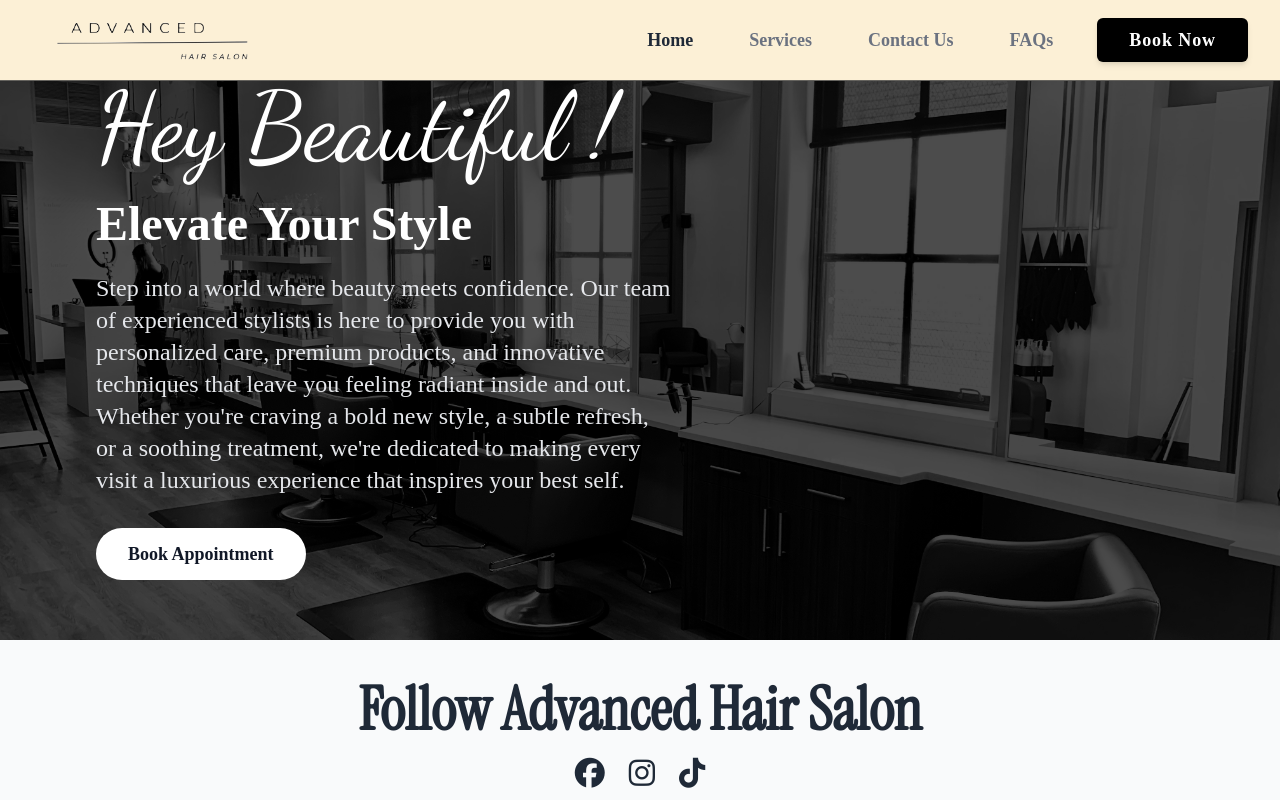
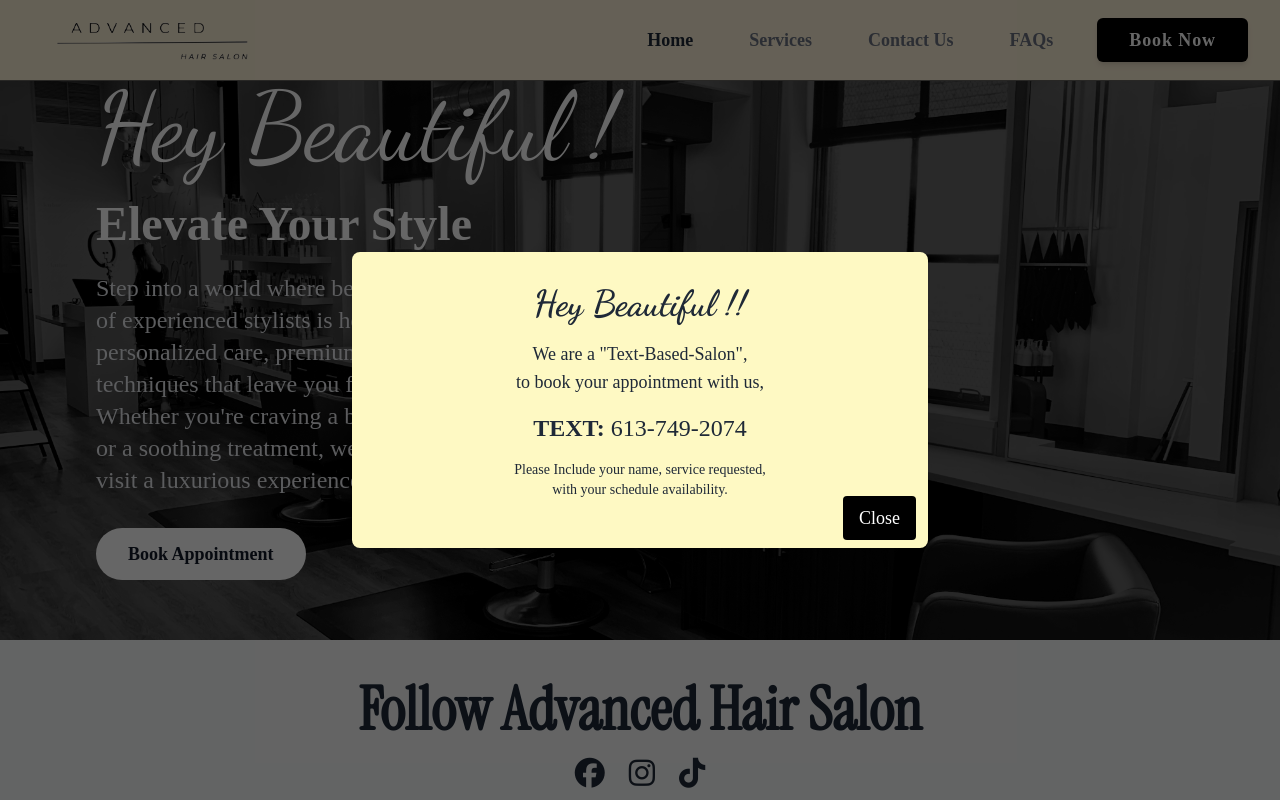
Before and after one commit to SharmaDeepak98/salon-app, a React (Vite) app: page / in a window 1280 px wide. Both pictures are taken after a click on the button "Book Appointment". Shown: the top 800 px of the page. Built offline with nearby package versions, Linux system fonts and the light colour scheme.

Commit message:
added a new modal for book button

```diff
--- /dev/null
+++ b/src/components/BookModal.tsx
@@ -0,0 +1,35 @@
+interface BookModalProps {
+  isOpen: boolean;
+  onClose: () => void;
+}
+
+const BookModal: React.FC<BookModalProps> = ({ isOpen, onClose }) => {
+  if (!isOpen) return null;
+
+  return (
+    <div className="fixed inset-0 bg-black bg-opacity-60 flex items-center justify-center z-50">
+      <div className=" rounded-lg p-8 max-w-xl w-full mx-4 relative z-10 max-h-[90vh] bg-yellow-100">
+        <div className="mb-4 text-center">
+          <h1 className="text-4xl font-dancingScript font-[950]">
+            Hey Beautiful !!
+          </h1>
+          <p className="text-lg mt-4">We are a "Text-Based-Salon",</p>
+          <p className="text-lg mb-4">to book your appointment with us,</p>
+          <h1 className="text-2xl my-4 "><span className="font-bold ">TEXT:</span> 613-749-2074</h1>
+          <p className="text-sm ">Please Include your name, service requested,</p>
+          <p className="text-sm  ">with your schedule availability.</p>
+        </div>
+        <div className="bottom-2 right-3 absolute ">
+        <button
+          onClick={onClose}
+          className=" mt-4 px-4 py-2 bg-black text-white rounded hover:bg-gray-800  "
+        >
+          Close
+        </button>
+        </div>
+      </div>
+    </div>
+  );
+};
+
+export default BookModal;
--- a/src/components/Footer.tsx
+++ b/src/components/Footer.tsx
@@ -1,14 +1,18 @@
 import { motion } from "framer-motion";
 import { navItems } from "../constants";
-
+import BookModal from "./BookModal";
+import { useState } from "react";
 
 const Footer = () => {
+  const [isBookModalOpen, setIsBookModalOpen] = useState(false);
+
   const fadeInUpVariants = {
     hidden: { opacity: 0, y: 20 },
     visible: { opacity: 1, y: 0 },
   };
 
   return (
+    <div>
       <div className="bg-gray-900">
         <motion.section
           initial="hidden"
@@ -19,7 +23,10 @@ const Footer = () => {
           className="py-16 px-8 bg-gray-900 text-white"
         >
           <div className="max-w-4xl mx-auto text-center">
-          <motion.h2 variants={fadeInUpVariants} className="text-4xl font-bold mb-6">
+            <motion.h2
+              variants={fadeInUpVariants}
+              className="text-4xl font-bold mb-6"
+            >
               Ready to Transform Your Look?
             </motion.h2>
             <motion.p variants={fadeInUpVariants} className="text-xl mb-8">
@@ -29,6 +36,7 @@ const Footer = () => {
               whileHover={{ scale: 1.05 }}
               whileTap={{ scale: 0.95 }}
               className="bg-white text-gray-900 px-8 py-3 rounded-full font-semibold hover:bg-gray-100 transition-colors"
+              onClick={() => setIsBookModalOpen(true)}
             >
               Book Now
             </motion.button>
@@ -100,8 +108,13 @@ const Footer = () => {
                 Policy <span className="font-dancingScript"> & </span> Legal
               </h3>
               <ul className="space-y-2">
-              {["Salon Policies", "Terms and Conditions", "FAQ", "Privacy Policy", "Payment Methods"].map(
-                (item, index) => (
+                {[
+                  "Salon Policies",
+                  "Terms and Conditions",
+                  "FAQ",
+                  "Privacy Policy",
+                  "Payment Methods",
+                ].map((item, index) => (
                   <motion.li
                     key={item}
                     initial={{ opacity: 0, x: -20 }}
@@ -112,8 +125,7 @@ const Footer = () => {
                       {item}
                     </a>
                   </motion.li>
-                )
-              )}
+                ))}
               </ul>
             </motion.div>
 
@@ -130,7 +142,10 @@ const Footer = () => {
               <p className="font-robotoCondensed">
                 <strong>Tel: </strong> 613-749-2074 <br />
                 <strong>Email: </strong>
-              <a href="mailto:emailtosomewhere@gmail.com" className="hover:text-gray-200">
+                <a
+                  href="mailto:emailtosomewhere@gmail.com"
+                  className="hover:text-gray-200"
+                >
                   emailtosomewhere@gmail.com
                 </a>
               </p>
@@ -157,6 +172,12 @@ const Footer = () => {
           </div>
         </footer>
       </div>
+
+      <BookModal
+        isOpen={isBookModalOpen}
+        onClose={() => setIsBookModalOpen(false)}
+      />
+    </div>
   );
 };
 
--- a/src/components/HomepageComponents/AboutSection.tsx
+++ b/src/components/HomepageComponents/AboutSection.tsx
@@ -1,13 +1,17 @@
+import { useState } from "react";
 import salonInterior2 from "../../assets/images/salonInterior2.jpg";
 import { motion } from "framer-motion";
+import BookModal from "../BookModal";
 
 const AboutSection = () => {
+  const [isBookModalOpen, setIsBookModalOpen] = useState(false);
+
   const containerVariants = {
     hidden: { opacity: 0 },
     visible: {
       opacity: 1,
-      transition: { staggerChildren: 0.2, duration: 0.8 }
-    }
+      transition: { staggerChildren: 0.2, duration: 0.8 },
+    },
   };
 
   const textVariants = {
@@ -15,8 +19,8 @@ const AboutSection = () => {
     visible: {
       opacity: 1,
       x: 0,
-      transition: { duration: 0.6, ease: "easeOut" }
-    }
+      transition: { duration: 0.6, ease: "easeOut" },
+    },
   };
 
   const imageVariants = {
@@ -24,11 +28,12 @@ const AboutSection = () => {
     visible: {
       opacity: 1,
       x: 0,
-      transition: { duration: 0.8, ease: "easeOut" }
-    }
+      transition: { duration: 0.8, ease: "easeOut" },
+    },
   };
 
   return (
+    <div>
       <section className="relative py-8 sm:py-16 px-4 sm:px-8 bg-gray-50">
         <motion.div
           className="absolute left-0 top-0 w-full md:w-[50vw] h-full md:h-[60vh] bg-gray-800"
@@ -47,10 +52,7 @@ const AboutSection = () => {
             viewport={{ once: true, margin: "-100px" }}
           >
             <div className="md:col-span-5 text-white">
-            <motion.p
-              className="text-sm mb-4"
-              variants={textVariants}
-            >
+              <motion.p className="text-sm mb-4" variants={textVariants}>
                 Come to us for
               </motion.p>
               <motion.h2
@@ -69,13 +71,17 @@ const AboutSection = () => {
                 className="text-base sm:text-lg leading-relaxed mb-8"
                 variants={textVariants}
               >
-              Here at Honey Hair we intentionally design custom colors for every client who walks through our doors. We believe in beautiful, soft coloring and blending techniques that guarantee our clients easy and seamless grow outs in between appointments.
+                Here at Honey Hair we intentionally design custom colors for
+                every client who walks through our doors. We believe in
+                beautiful, soft coloring and blending techniques that guarantee
+                our clients easy and seamless grow outs in between appointments.
               </motion.p>
               <motion.button
                 className="w-full sm:w-auto bg-white text-gray-800 px-6 sm:px-8 py-3 text-sm hover:bg-gray-100 transition-colors"
                 variants={textVariants}
                 whileHover={{ scale: 1.02 }}
                 whileTap={{ scale: 0.98 }}
+                onClick={() => setIsBookModalOpen(true)}
               >
                 Book Now
               </motion.button>
@@ -96,6 +102,13 @@ const AboutSection = () => {
           </motion.div>
         </div>
       </section>
+
+      {/* Book Modal */}
+      <BookModal
+        isOpen = {isBookModalOpen}
+        onClose={()=> setIsBookModalOpen(false)}
+      />
+    </div>
   );
 };
 
--- a/src/components/HomepageComponents/Hero.tsx
+++ b/src/components/HomepageComponents/Hero.tsx
@@ -1,8 +1,12 @@
 import { motion } from "framer-motion";
 import salonInterior from "../../assets/images/salonInterior.jpg";
+import BookModal from "../BookModal";
+import { useState } from "react";
+const Hero: React.FC = () => {
+  const [isBookModalOpen, setIsBookModalOpen] = useState(false);
 
-const Hero: React.FC = () => {
   return (
+    <div>
       <div className="relative h-[70vh] w-full overflow-hidden">
         <motion.div
           initial={{ scale: 1.1, opacity: 0 }}
@@ -15,7 +19,7 @@ const Hero: React.FC = () => {
         >
           <motion.div
             initial={{ opacity: 0 }}
-          animate={{ opacity: 0.7 }}
+            animate={{ opacity: 0.6 }}
             transition={{ duration: 1.5, ease: "easeOut" }}
             className="absolute inset-0 bg-black"
           />
@@ -45,11 +49,12 @@ const Hero: React.FC = () => {
               className="text-xl md:text-2xl text-gray-200 max-w-xl mb-8"
             >
               Step into a world where beauty meets confidence. Our team of
-            experienced stylists is here to provide you with personalized care,
-            premium products, and innovative techniques that leave you feeling
-            radiant inside and out. Whether you're craving a bold new style, a
-            subtle refresh, or a soothing treatment, we're dedicated to making
-            every visit a luxurious experience that inspires your best self.
+              experienced stylists is here to provide you with personalized
+              care, premium products, and innovative techniques that leave you
+              feeling radiant inside and out. Whether you're craving a bold new
+              style, a subtle refresh, or a soothing treatment, we're dedicated
+              to making every visit a luxurious experience that inspires your
+              best self.
             </motion.p>
             <motion.button
               initial={{ opacity: 0, y: 20 }}
@@ -58,6 +63,7 @@ const Hero: React.FC = () => {
               whileTap={{ scale: 0.98 }}
               transition={{ duration: 0.8, delay: 0.9 }}
               className="bg-white text-gray-900 hover:bg-gray-100 px-8 py-3 rounded-full font-semibold transition-colors w-fit"
+              onClick={() => setIsBookModalOpen(true)}
             >
               Book Appointment
             </motion.button>
@@ -66,6 +72,12 @@ const Hero: React.FC = () => {
           <div className=""></div>
         </div>
       </div>
+
+      <BookModal
+        isOpen = {isBookModalOpen}
+        onClose={()=> setIsBookModalOpen(false)}
+      />
+    </div>
   );
 };
 
--- a/src/components/HomepageComponents/ServiceSection.tsx
+++ b/src/components/HomepageComponents/ServiceSection.tsx
@@ -17,6 +17,8 @@ const ServiceIcon: React.FC<ServiceIconProps> = ({ icon, name, index }) => {
   const ref = useRef<HTMLDivElement>(null);
   const isInView = useInView(ref, { once: true, margin: "-50% 0px -50% 0px" });
 
+
+
   return (
     <motion.div
       ref={ref}
@@ -29,7 +31,7 @@ const ServiceIcon: React.FC<ServiceIconProps> = ({ icon, name, index }) => {
       }}
       className="flex flex-col items-center"
     >
-      <div className="mb-4 text-6xl text-gray-700">
+      <div className="mb-4 text-6xl text-black">
         <i className={icon}></i>
       </div>
       <h3 className="text-xl font-semibold text-gray-800">{name}</h3>
@@ -69,7 +71,7 @@ const ServiceSection: React.FC = () => {
 
         {/* View Prices Button */}
         <div className="mt-16 text-center">
-          <Button description="View Prices" />
+          <Button description="View Services" to="/services" />
         </div>
       </div>
     </section>
--- a/src/components/Navbar.tsx
+++ b/src/components/Navbar.tsx
@@ -2,12 +2,14 @@ import { useState, useEffect, useCallback } from "react";
 import { NavItem, navItems } from "../constants/index";
 import logo from "../assets/images/Logo.png";
 import Button from "./Button";
+import BookModal from "./BookModal";
 
 const Navbar = () => {
   const [drawerIsOpen, setDrawerIsOpen] = useState(false);
   const [isVisible, setIsVisible] = useState(true);
   const [lastScrollY, setLastScrollY] = useState(0);
   const [currentPath, setCurrentPath] = useState("");
+  const [isBookModalOpen, setIsBookModalOpen] = useState(false);
 
   useEffect(() => {
     // Get the current path when component mounts
@@ -18,8 +20,8 @@ const Navbar = () => {
       setCurrentPath(window.location.pathname);
     };
 
-    window.addEventListener('popstate', handleLocationChange);
-    return () => window.removeEventListener('popstate', handleLocationChange);
+    window.addEventListener("popstate", handleLocationChange);
+    return () => window.removeEventListener("popstate", handleLocationChange);
   }, []);
 
   const toggleMobileView = () => {
@@ -62,6 +64,7 @@ const Navbar = () => {
   };
 
   return (
+    <div>
       <nav
         className={`fixed w-full top-0 z-50 backdrop-blur-lg border-b bg-cream border-neutral-700/80 transform transition-transform duration-500 ease-in-out ${
           isVisible ? "translate-y-0" : "-translate-y-full"
@@ -71,7 +74,11 @@ const Navbar = () => {
           <div className="flex items-center justify-between h-16 sm:h-20">
             {/* Logo */}
             <div className="flex-shrink-0">
-            <img src={logo} alt="logo" className="h-8 sm:h-10 md:h-12 w-auto" />
+              <img
+                src={logo}
+                alt="logo"
+                className="h-8 sm:h-10 md:h-12 w-auto"
+              />
             </div>
             {/* Desktop Navigation */}
             <div className="hidden md:flex md:items-center md:space-x-8">
@@ -89,7 +96,14 @@ const Navbar = () => {
                 </a>
               ))}
               <div className="ml-4">
-              <Button description="Book Now" />
+                {/* <Button description="Book Now"  /> */}
+                <button
+                  onClick={() => setIsBookModalOpen(true)}
+                  className="tracking-wider hover:text-black hover:bg-gray-300  bg-black font-bold  py-2 px-8 rounded-md text-white shadow-md"
+                >
+                  {" "}
+                  Book Now
+                </button>
               </div>
             </div>
             {/* Mobile menu button */}
@@ -134,6 +148,11 @@ const Navbar = () => {
           </div>
         </div>
       </nav>
+      <BookModal
+        isOpen={isBookModalOpen}
+        onClose={() => setIsBookModalOpen(false)}
+      />
+    </div>
   );
 };
 
--- a/src/pages/FAQ.tsx
+++ b/src/pages/FAQ.tsx
@@ -31,7 +31,7 @@ const FAQ = () => {
         </div>
         <div className="mt-16 sm:mt-24 text-center">
           <p className="text-lg sm:text-xl font-bold mb-4">Have any further queries?</p>
-          <a href="#"><Button description="CONTACT US" /></a>
+          <a href="#"><Button description="CONTACT US" to="/contact" /></a>
         </div>
       </div>
     </div>
--- a/src/pages/Services.tsx
+++ b/src/pages/Services.tsx
@@ -119,7 +119,7 @@ const Services = () => {
                 </p>
                 <div className="mt-6 sm:mt-8">
                   <motion.div whileHover={{ scale: 1.05 }} className="inline-block">
-                    <Button description="Follow Us" />
+                    <Button description="Follow Us" to="/contact"/>
                   </motion.div>
                 </div>
               </div>
```
Also changed, not shown: src/components/Button.tsx (+17 -2 lines). Lines whose indentation alone changed are shown as unchanged.
